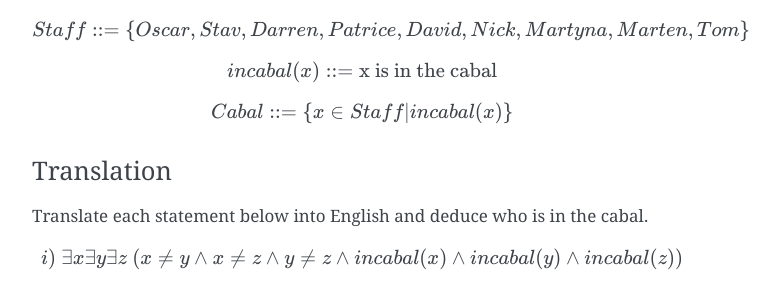
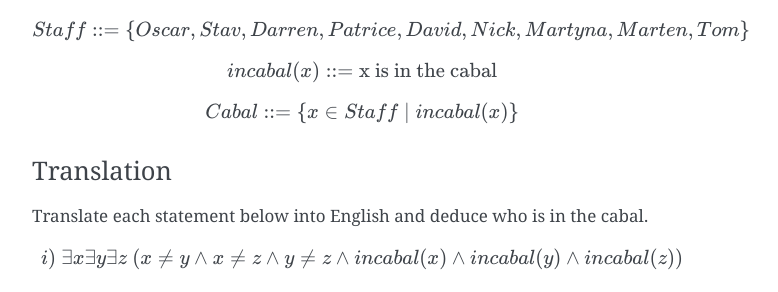
Before and after one commit to edi-spaghetti/mathematical-, a Sphinx documentation site: the page built from source/recitations/logic.rst, in a window 1280 px wide and 900 px high, scrolled down 436 px. Shown: the part 157-449 px from the top of the window, without its empty margins (388-1166 px from the left). Built offline with Sphinx 7.4.7, drawn with Linux system fonts in a browser that asks for light colours.

Commit message:
Change pipe line mid
It has a little bit of space around it, and the documentation says it's
specifically better for set builder notation, so who am I to argue?

```diff
--- a/source/recitations/logic.rst
+++ b/source/recitations/logic.rst
@@ -27,7 +27,7 @@ For an extra challenge (because I'm a nerd) I've defined these here;
 
 .. math:: incabal(x) ::= \text{x is in the cabal}
 
-.. math:: Cabal ::= \{ x \in Staff | incabal(x) \}
+.. math:: Cabal ::= \{ x \in Staff \mid incabal(x) \}
 
 Translation
 """""""""""
```
